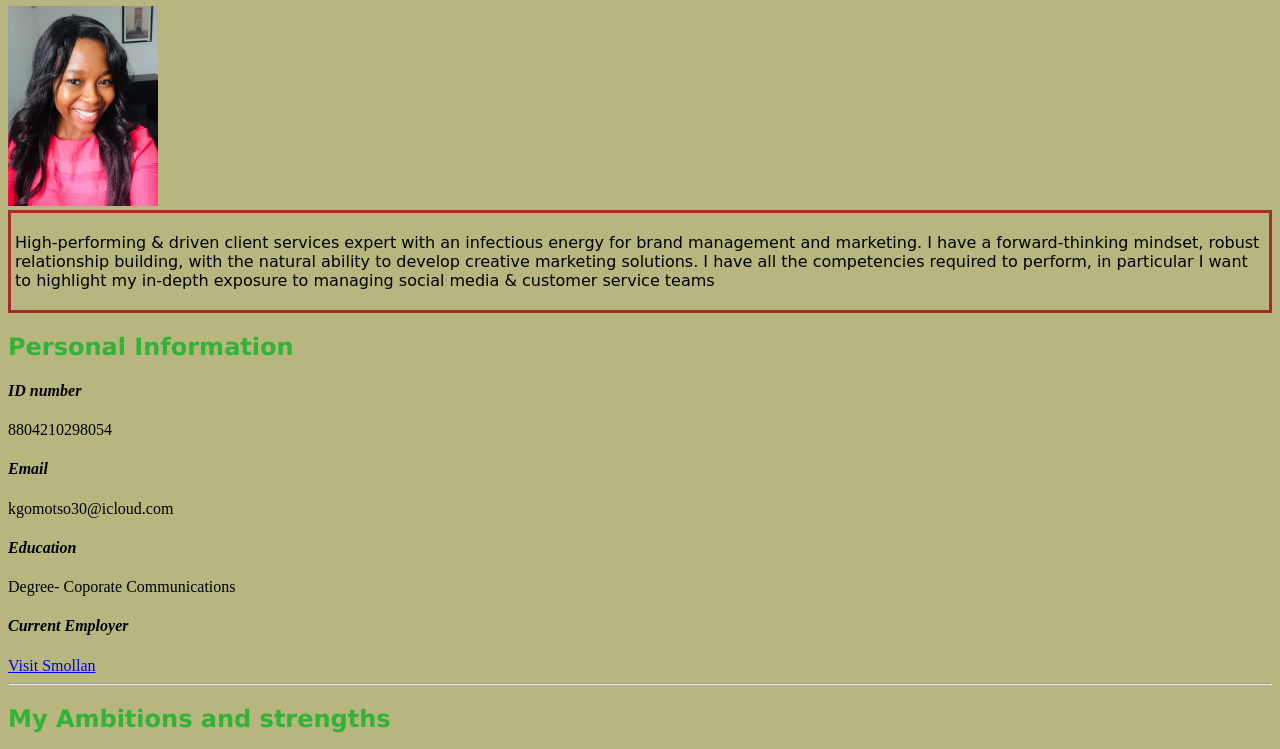
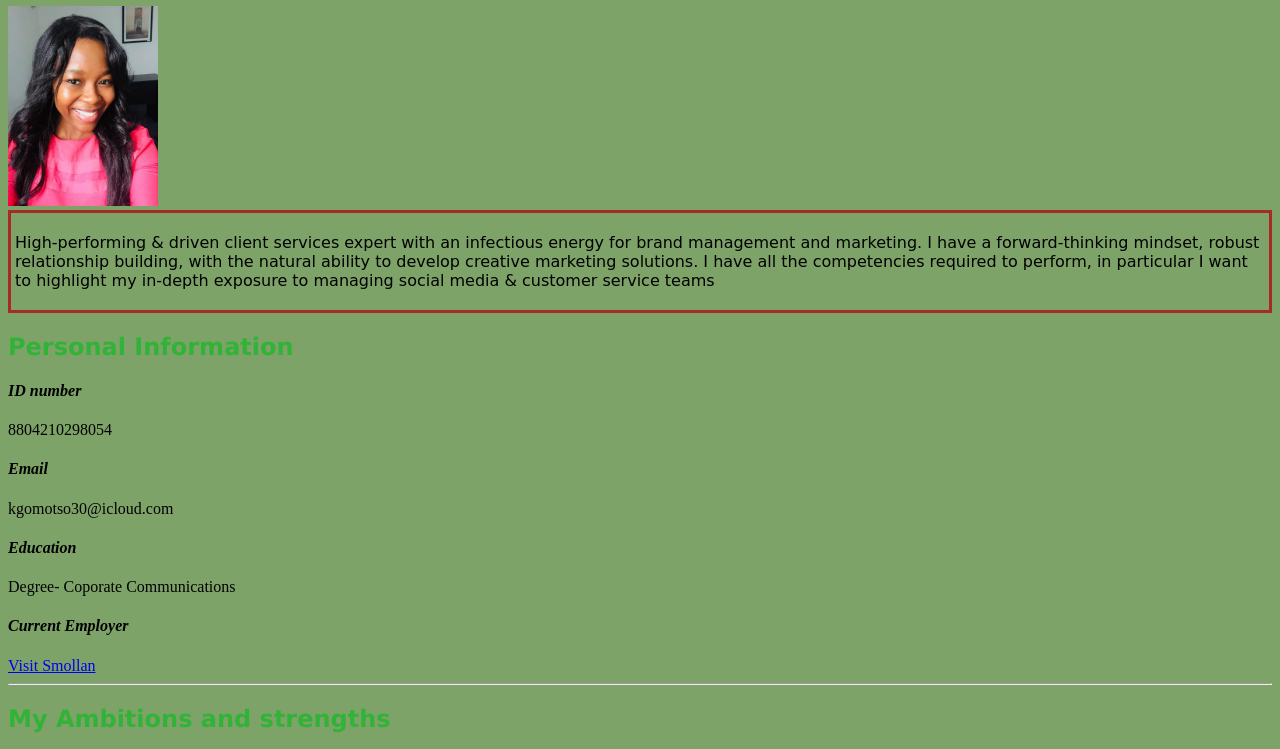
Before and after one commit to Kgomotso30/My-Digital-Resume, a plain HTML site: page index.html in a window 1280 px wide. Shown: the part 75-824 px from the top of the page. Drawn offline with Linux system fonts and the light colour scheme; files that its build step writes are made by us from their sources.

Commit message:
changed colour background

```diff
--- a/CSS/stylesheet.css
+++ b/CSS/stylesheet.css
@@ -1,5 +1,5 @@
 body{
-    background-color: rgb(182, 182, 126);
+    background-color: rgb(126, 163, 104);
 }
    h2{
        color: rgb(49, 179, 56);
```
